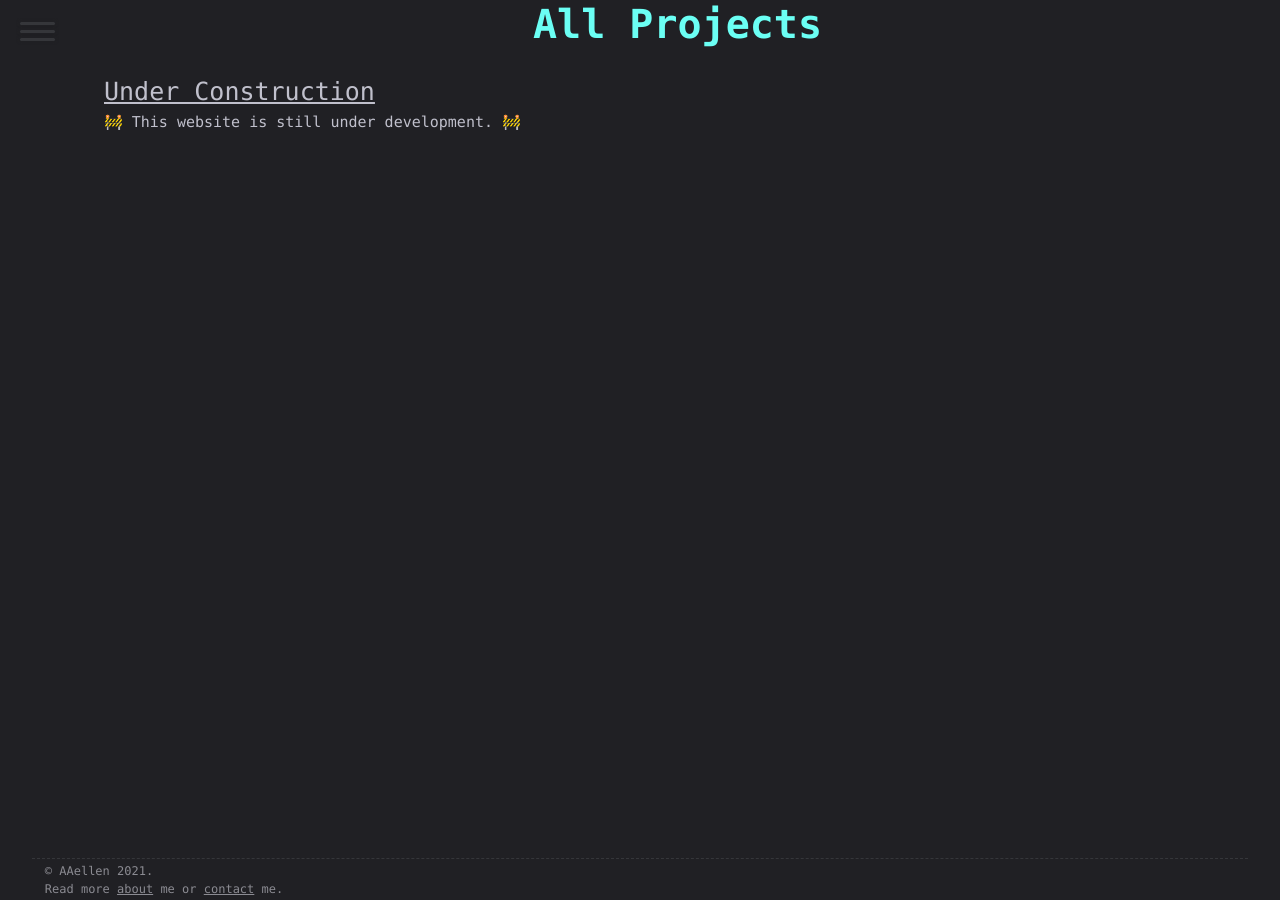
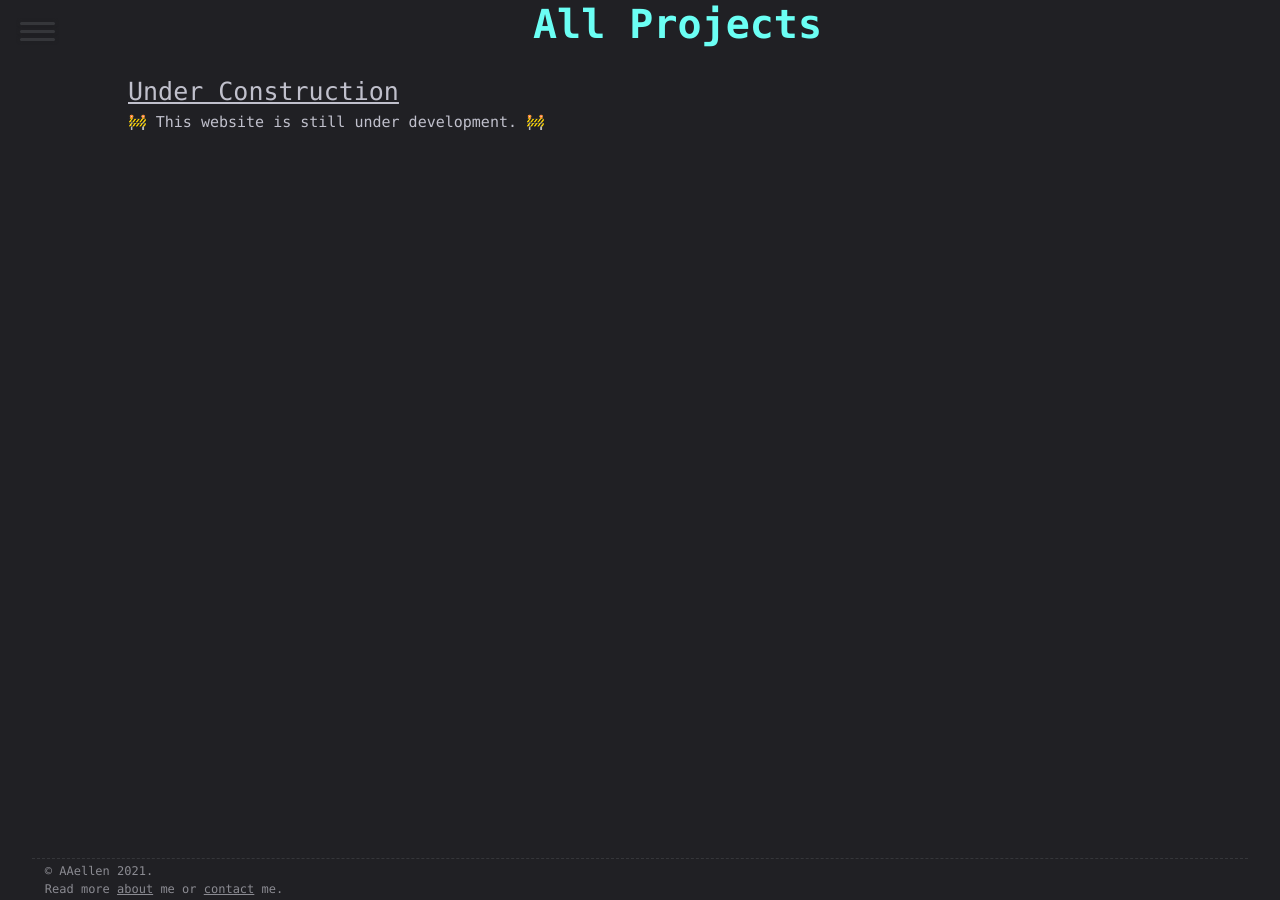
Before and after one commit to AAellen/AAellen.github.io, a Jekyll site: the page built from projects/index.html, in a window 1280 px wide. Built offline with Jekyll 4.4.1, drawn with Linux system fonts in a browser that asks for light colours; nearby versions of some CDN libraries; emoji names are drawn with the system emoji font.

Commit message:
Change left padding on projects list
Make left padding on list of projects responsive to window width, so the content is displayed better on windows with low width.

```diff
--- a/css/main.css
+++ b/css/main.css
@@ -163,16 +163,17 @@ h1.title{
   padding-left: 75px;
 }
 
-.showing {
+ul.showing {
   position: relative;
   margin-top: 25px;
   list-style-type: none;
+  padding-left: 5vw;
 }
-.showing li{
+ul.showing li{
   margin-top: 15px;
   font-size:15px;
 }
-.showing a{
+ul.showing a{
   font-size:25px;
 }
 
```
